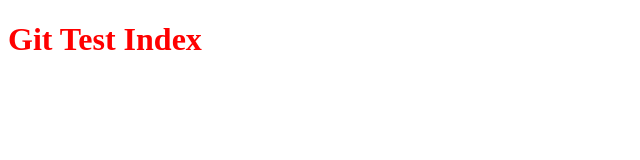
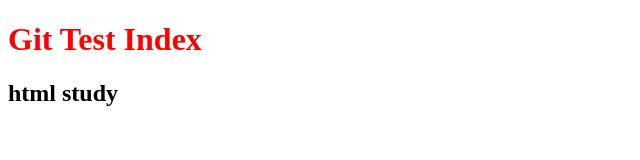
Before and after one commit to ykhan1007/gittest_180131, a plain HTML site: page index.html in a window 1280 px wide. Shown: the whole page, without its empty margins (0-640 px from the left). Drawn offline with Linux system fonts and the light colour scheme.

Commit message:
1.1 append <h2>

```diff
--- a/index.html
+++ b/index.html
@@ -7,5 +7,6 @@
 </head>
 <body>
 	<h1>Git Test  Index</h1>
+	<h2>html study</h2>
 </body>
 </html>
```
